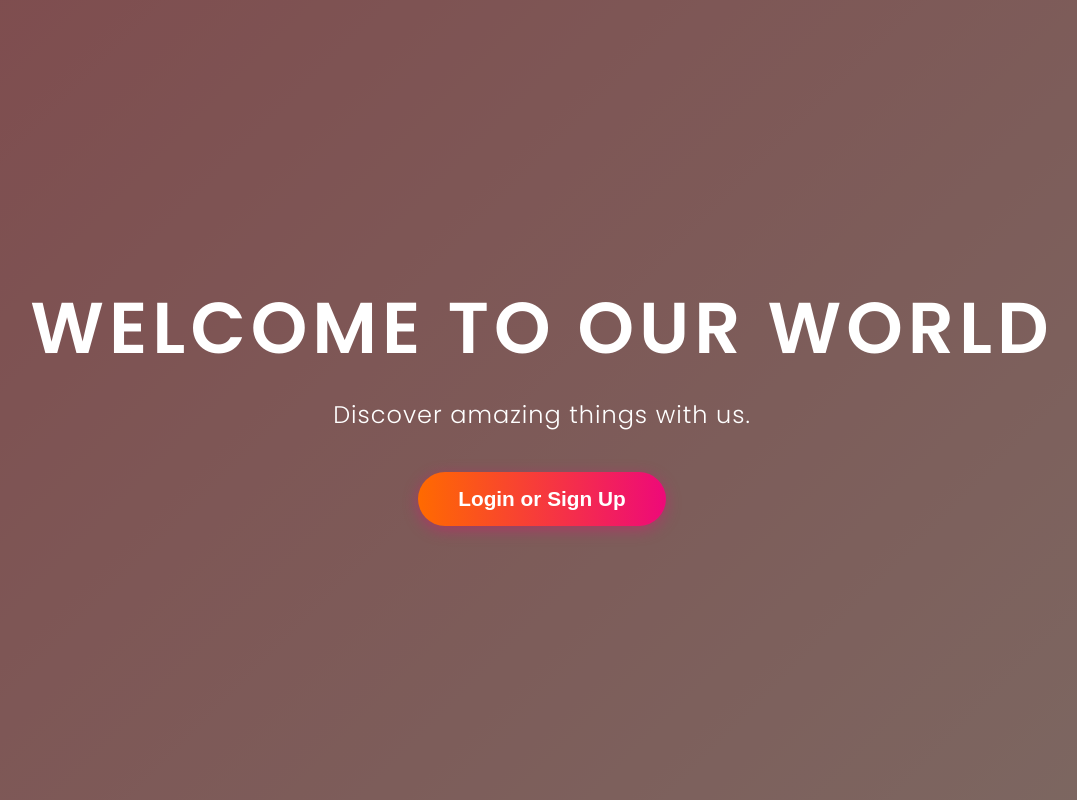
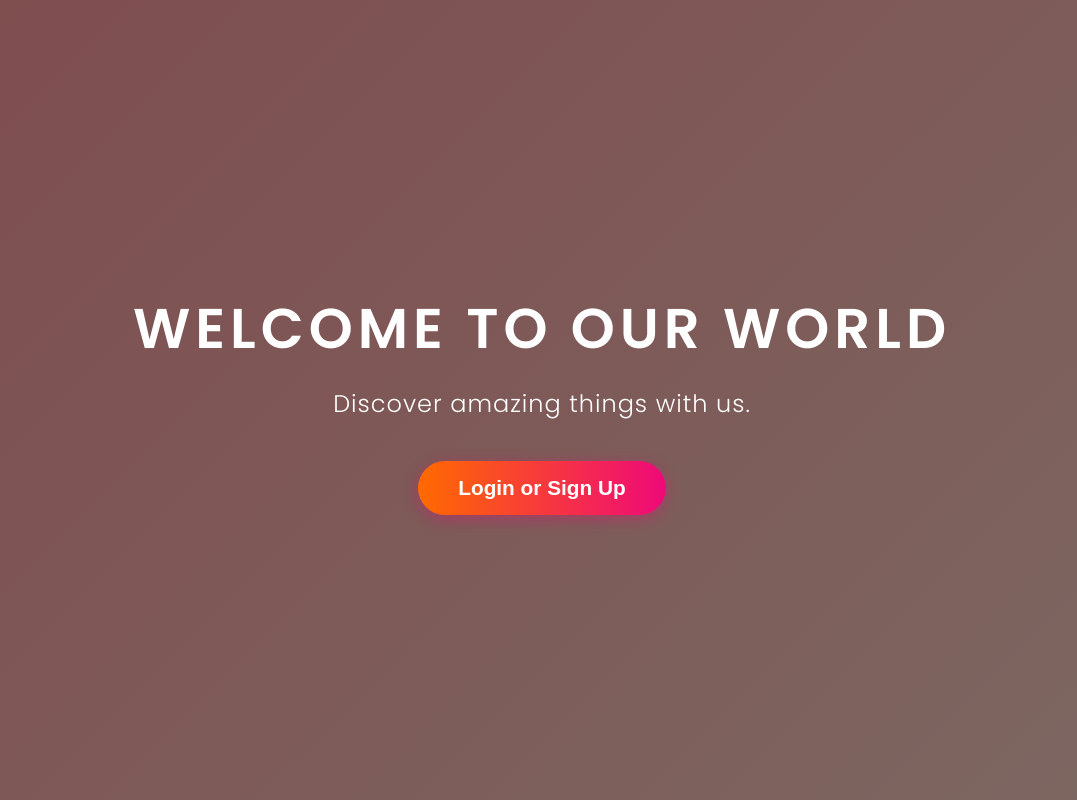
Before and after one commit to Soham-gx/BRS-Studunt, a PHP site: page / in a window 1280 px wide. Shown: the whole page, without its empty margins (98-1175 px from the left). Run offline with PHP 8.4, Linux system fonts and the light colour scheme.

Commit message:
Update style.css

```diff
--- a/style.css
+++ b/style.css
@@ -31,7 +31,7 @@ body, html {
 }
 
 .welcome-text {
-    font-size: 4.5rem;
+    font-size: 3.5rem;
     font-weight: 600;
     margin: 0;
     text-transform: uppercase;
```
